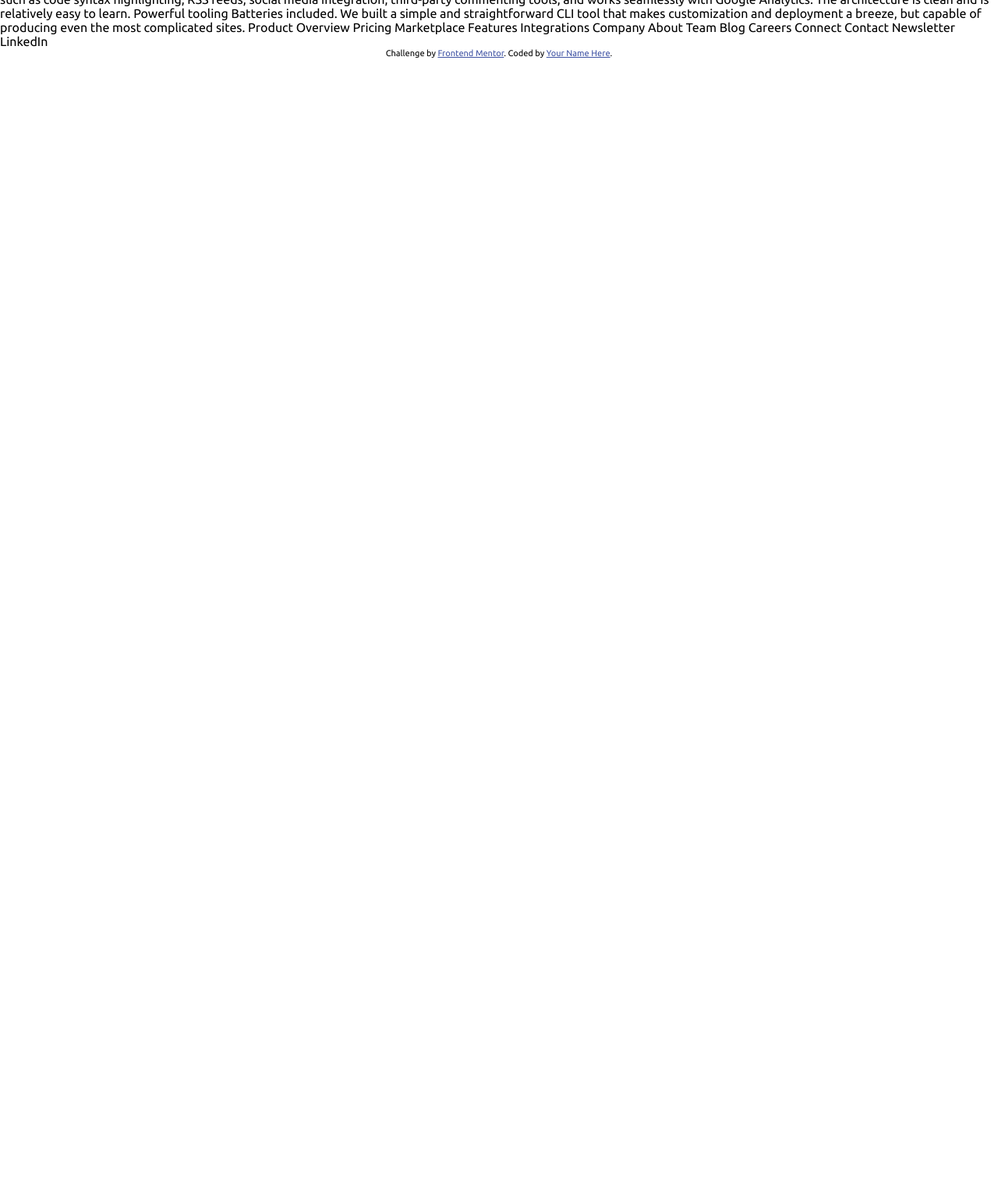
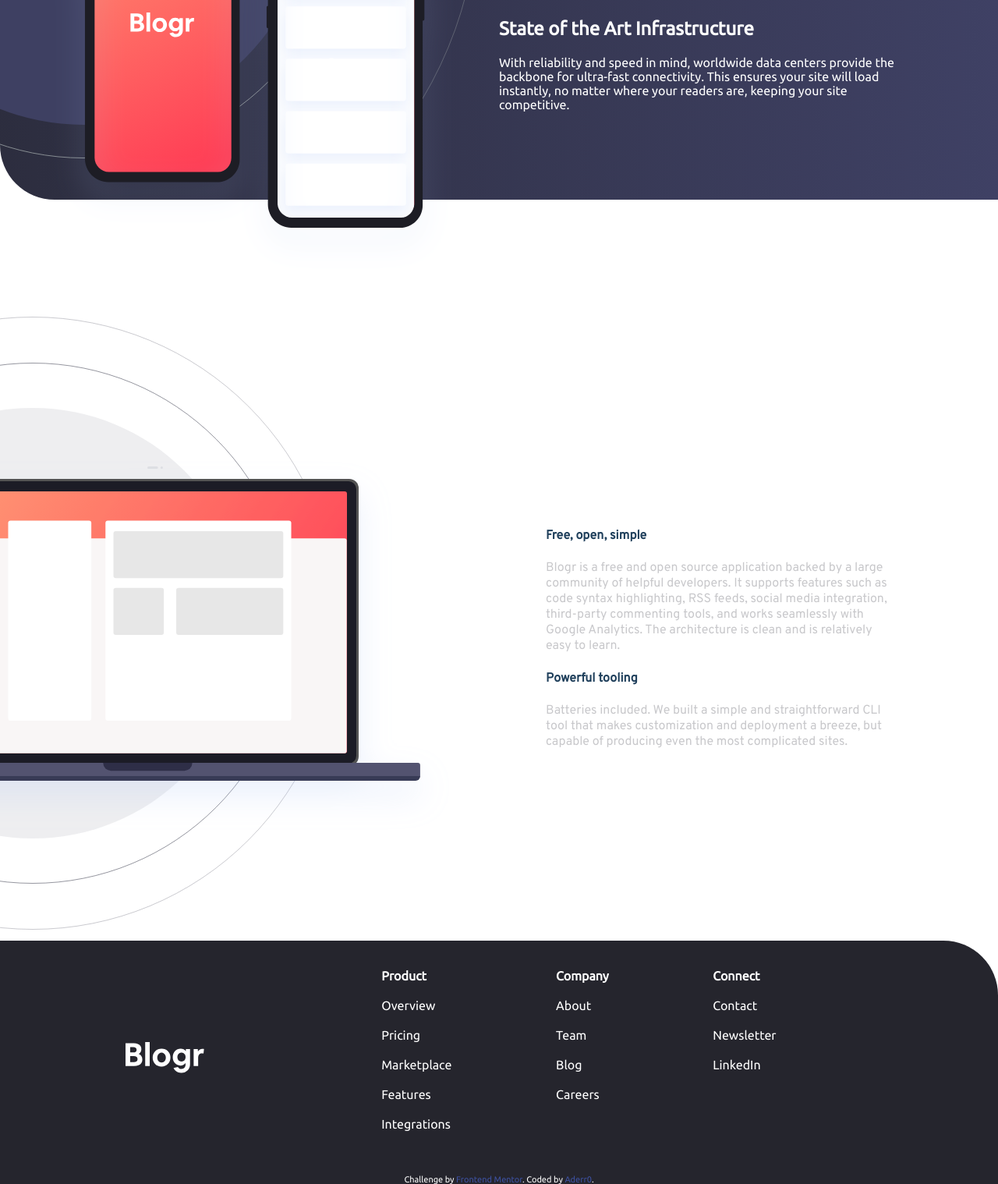
Before and after one commit to Aderr0/blogr-landing-page-main, a plain HTML site: page index.html in a window 1280 px wide. Shown: the part 1262-2780 px from the top of the page at 78% size. Before the commit the page ends 1336 px from the top, so only its background shows below. Drawn offline with Linux system fonts and the light colour scheme.

Commit message:
desktop version finish

```diff
--- a/index.html
+++ b/index.html
@@ -14,7 +14,7 @@
 
   <!-- Feel free to remove these styles or customise in your own stylesheet 👍 -->
   <style>
-    .attribution { font-size: 11px; text-align: center; }
+    .attribution { font-size: 11px; text-align: center; color: white;}
     .attribution a { color: hsl(228, 45%, 44%); }
   </style>
 </head>
@@ -94,50 +94,78 @@
   </div>
 
   <div class="state-art-infrastructure">
-    <h2>State of the Art Infrastructure</h2>
+    <div class="img">
+      <img src="./images/illustration-phones.svg" />
+    </div>
+    <div class="info">
+      <h2>State of the Art Infrastructure</h2>
+      <p>With reliability and speed in mind, worldwide data centers provide the backbone for ultra-fast connectivity.
+        This ensures your site will load instantly, no matter where your readers are, keeping your site competitive.</p>
+    </div>
+
+  </div>
+
+  <div class="laptop">
+    <div class="info">
+      <div class="free">
+        <h4>Free, open, simple</h4>
+        <p>Blogr is a free and open source application backed by a large community of helpful developers. It supports
+          features such as code syntax highlighting, RSS feeds, social media integration, third-party commenting tools,
+          and works seamlessly with Google Analytics. The architecture is clean and is relatively easy to learn.</p>
+      </div>
+      <div class="power">
+        <h4>Powerful tooling</h4>
+        <p>Batteries included. We built a simple and straightforward CLI tool that makes customization and deployment a breeze, but
+          capable of producing even the most complicated sites.</p>
+      </div>
+    </div>
   </div>
 
 
 
 
+  <footer>
+    <div class="flex">
+      <div class="logo">
+        <img src="./images/logo.svg" />
+      </div>
+      <div class="plan">
+        <ul class="all">
+          <li class="part">
+            <a class="title" href="#">Product </a>
+            <ul class="under">
+              <li><a href="#">Overview</a></li>
+              <li><a href="#">Pricing</a></li>
+              <li><a href="#">Marketplace</a></li>
+              <li><a href="#">Features</a></li>
+              <li><a href="#">Integrations</a></li>
+            </ul>
+          </li>
+          <li class="part">
+            <a class="title" href="#">Company </a>
+            <ul class="under">
+              <li><a href="#">About</a></li>
+              <li><a href="#">Team</a></li>
+              <li><a href="#">Blog</a></li>
+              <li><a href="#">Careers</a></li>
+            </ul>
+          </li>
+          <li class="part">
+            <a class="title" href="#">Connect </a>
+            <ul class="under">
+              <li><a href="#">Contact</a></li>
+              <li><a href="#">Newsletter</a></li>
+              <li><a href="#">LinkedIn</a></li>
+            </ul>
+          </li>
+        </ul>
+      </div>
+    </div>
 
-
-  With reliability and speed in mind, worldwide data centers provide the backbone for ultra-fast connectivity.
-  This ensures your site will load instantly, no matter where your readers are, keeping your site competitive.
-
-  Free, open, simple
-  Blogr is a free and open source application backed by a large community of helpful developers. It supports
-  features such as code syntax highlighting, RSS feeds, social media integration, third-party commenting tools,
-  and works seamlessly with Google Analytics. The architecture is clean and is relatively easy to learn.
-
-  Powerful tooling
-  Batteries included. We built a simple and straightforward CLI tool that makes customization and deployment a breeze, but
-  capable of producing even the most complicated sites.
-
-  Product
-
-  Overview
-  Pricing
-  Marketplace
-  Features
-  Integrations
-
-  Company
-
-  About
-  Team
-  Blog
-  Careers
-
-  Connect
-
-  Contact
-  Newsletter
-  LinkedIn
-
-  <div class="attribution">
-    Challenge by <a href="https://www.frontendmentor.io?ref=challenge" target="_blank">Frontend Mentor</a>.
-    Coded by <a href="#">Your Name Here</a>.
-  </div>
+    <div class="attribution">
+      Challenge by <a href="https://www.frontendmentor.io?ref=challenge" target="_blank">Frontend Mentor</a>.
+      Coded by <a href="https://thispersondoesnotexist.com/">Aderr0</a>.
+    </div>
+  </footer>
 </body>
 </html>
--- a/style.css
+++ b/style.css
@@ -7,7 +7,7 @@ body {
 .accueil-container {
     background: url("./images/bg-pattern-intro.svg") no-repeat top -1360px left -435px,
         linear-gradient(to right, hsl(13, 100%, 72%), hsl(353, 100%, 62%));
-    border-radius: 0 0 0 50px;
+    border-radius: 0 0 0 70px;
     padding-bottom: 5rem;
 }
 .accueil {
@@ -15,7 +15,7 @@ body {
     flex-direction: column;
     align-items: center;
     padding-bottom: 50px;
-    border-radius: 0 0 0 50px;
+    border-radius: 0 0 0 70px;
     position: relative;
     overflow: hidden;
 }
@@ -132,12 +132,16 @@ header .connexion .signup:hover, .accueil .button .start:hover {
 .designed-future {
     display: flex;
     flex-direction: column;
-    justify-content: center;
     align-items: center;
-    padding: 50px 50px 250px 50px;
+    height: 750px;
+    padding: 0px 50px 50px 50px;
     background: url('./images/illustration-editor-desktop.svg') no-repeat top 20px right -210px;
     background-size: 50%;
     font-family: 'Overpass', serif;
+    position: relative;
+}
+.designed-future h2 {
+    padding: 50px;
 }
 
 .designed-future .content {
@@ -146,8 +150,7 @@ header .connexion .signup:hover, .accueil .button .start:hover {
 }
 .designed-future .content .paragraph {
     width: 35%;
-    padding-left: 15rem;
-    padding-top: 50px;
+    padding-left: 10rem;
 }
 .designed-future h2, .designed-future .info h4 {
     color: hsl(208, 49%, 24%);
@@ -155,3 +158,91 @@ header .connexion .signup:hover, .accueil .button .start:hover {
 .designed-future .info p {
     color: hsl(240, 2%, 79%);
 }
+
+
+
+
+.state-art-infrastructure {
+    display: flex;
+    align-items: center;
+    background: url("./images/bg-pattern-circles.svg") no-repeat top -550px left -400px,
+        linear-gradient(to right, hsl(237, 17%, 21%), hsl(237, 23%, 32%));
+    height: 350px;
+    margin-bottom: 150px;
+    border-radius: 0 70px 0 70px;
+}
+.state-art-infrastructure h2, .state-art-infrastructure p {
+    color: white;
+}
+.state-art-infrastructure .img, .state-art-infrastructure .info {
+    width: 40%;
+}
+.state-art-infrastructure .img img {
+    transform: translateX(70px);
+    width: 100%;
+    height: auto;
+}
+.state-art-infrastructure .info {
+    margin-left: 10%;
+}
+
+
+
+
+.laptop {
+    display: flex;
+    flex-direction: column;
+    font-family: 'Overpass', serif;
+    background: url("./images/illustration-laptop-desktop.svg") no-repeat top 0px left -350px;
+    height: 800px;
+}
+.laptop .info {
+    padding-top: 250px;
+    width: 35%;
+    transform: translateX(700px);
+}
+.laptop .info h4 {
+    color: hsl(208, 49%, 24%);
+}
+.laptop .info p {
+    color: hsl(240, 2%, 79%);
+}
+
+
+
+footer {
+    background-color: hsl(240, 10%, 16%);
+    border-radius: 0 70px 0 0;
+}
+
+footer .flex {
+    display: flex;
+    align-items: center;
+    width: 100%;
+}
+footer a {
+    text-decoration: none;
+    color: white;
+}
+footer .title {
+    font-weight: bold;
+}
+footer .plan {
+    width: 50%;
+}
+footer .plan .all {
+    display: flex;
+    justify-content: space-around;
+    width: 100%;
+    text-align: left;
+}
+footer li {
+    margin: 20px 0 20px 0;
+}
+footer .logo {
+    width: 33%;
+    display: flex;
+    align-items: center;
+    justify-content: center;
+    height: 100%;
+}
```
